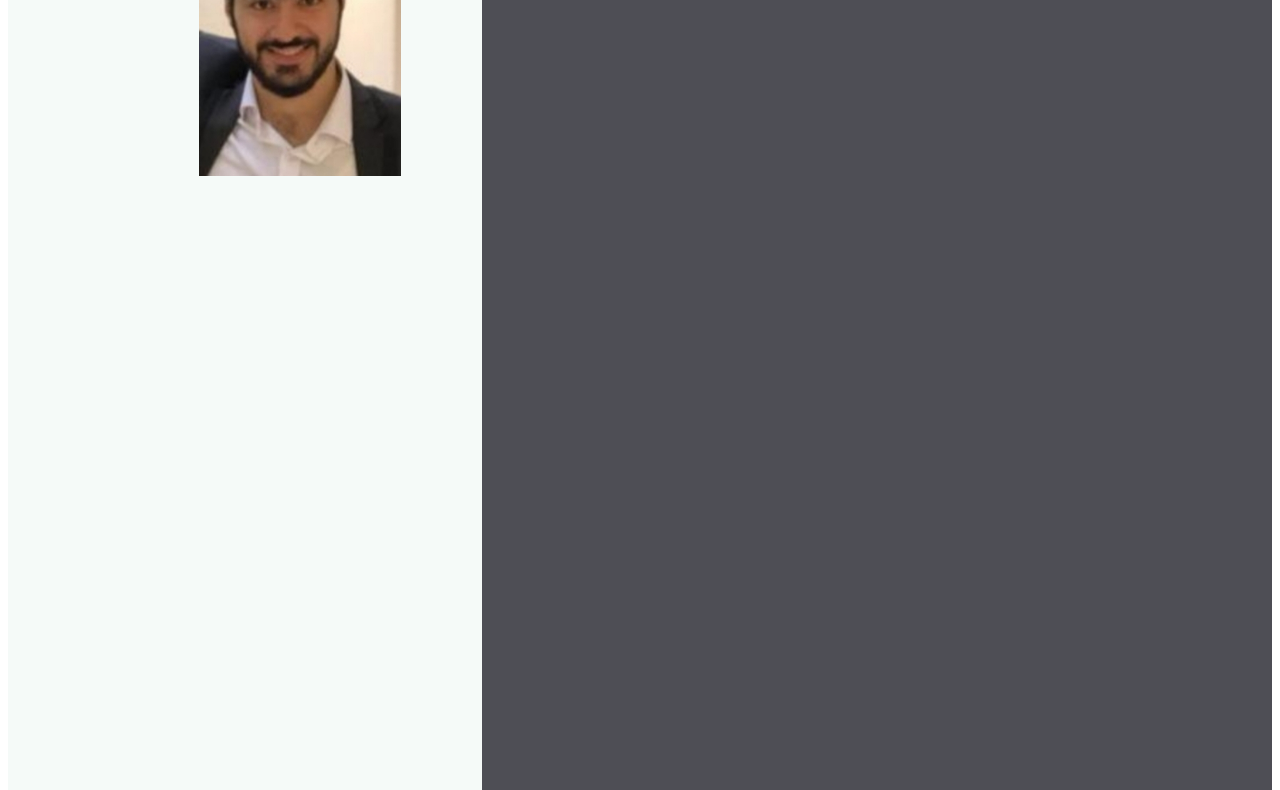
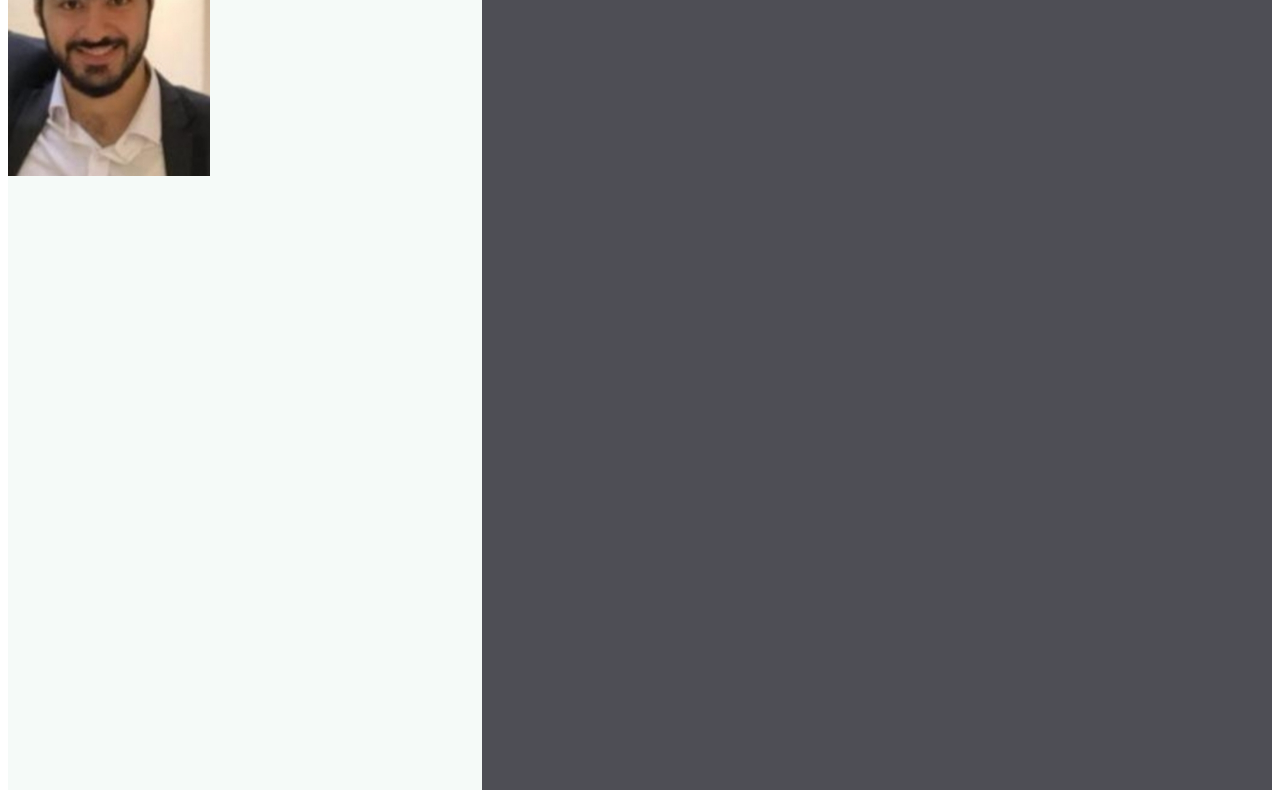
Before and after one commit to Abbass-Jradi/Responsive-CV, a plain HTML site: page responsive-cv.html in a window 1280 px wide. Shown: the part 67-857 px from the top of the page. Drawn offline with Linux system fonts and the light colour scheme.

Commit message:
Re-ordering the name and image

```diff
--- a/styles/styles.css
+++ b/styles/styles.css
@@ -4,6 +4,7 @@
 
 .container-1{
     display:flex;
+    gap:2rem;
     background-color:#f5faf8;
     width:600px;
     height:1000px;
@@ -20,4 +21,9 @@
     font-size:xx-large;
     color:#4e4e55;
     font-family:Cambria, Cochin, Georgia, Times, 'Times New Roman', serif;
+    order:2;
 }
+
+.profile{
+    order:1;
+}
```
